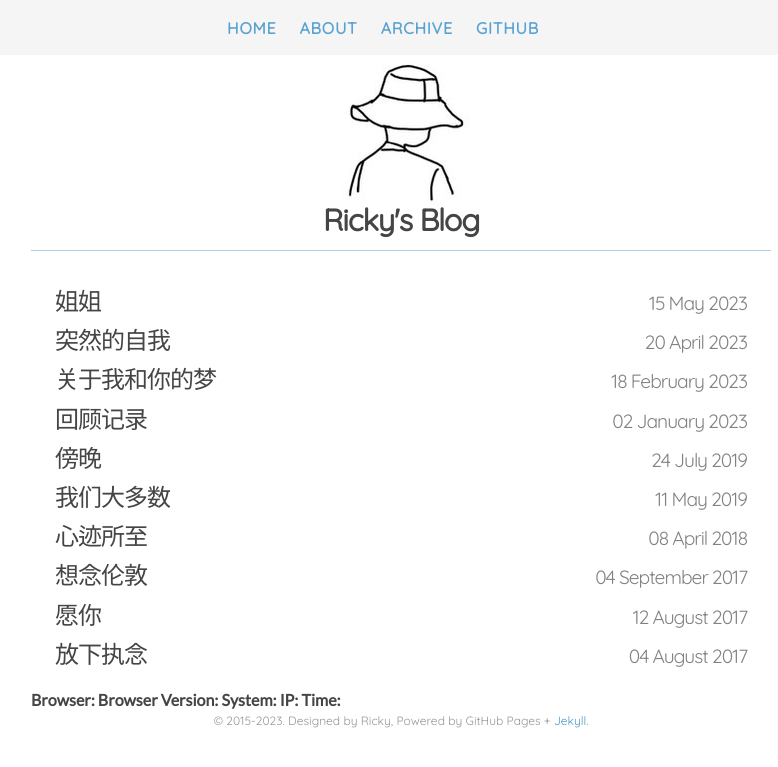
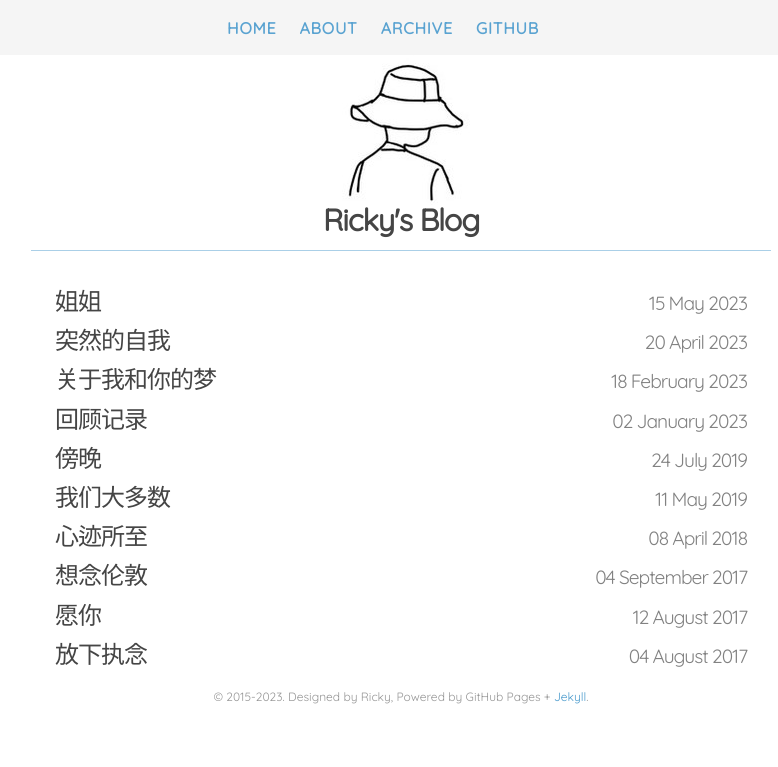
Before and after one commit to Rickylamn/Rickylamn.github.io, a Jekyll site: the page built from index.html, in a window 1280 px wide. Shown: the top 767 px of the page, without its empty margins (239-1017 px from the left). Built offline with Jekyll 4.4.1, drawn with Linux system fonts in a browser that asks for light colours; nearby versions of some CDN libraries; part of the change alters nothing that is shown.

Commit message:
Update index.html

```diff
--- a/index.html
+++ b/index.html
@@ -19,39 +19,6 @@ layout: main
     {% endfor %}
   </ul>
 
-  <!-- 展示最新访客数据 -->
-  <div class="visitor-info">
-    <span><b>Browser:</b></span> <span id="visitor-browser"></span>
-    <span><b>Browser Version:</b></span> <span id="visitor-browser-version"></span>
-    <span><b>System:</b></span> <span id="visitor-system"></span>
-    <span><b>IP:</b></span> <span id="visitor-ip"></span>
-    <span><b>Time:</b></span> <span id="visitor-time"></span>
-  </div>
-
   <div class="footer center">
     © 2015-2023. Designed by Ricky, Powered by GitHub Pages + <a href=“https://github.com/kuoa/julia”>Jekyll</a>.
   </div>
-</div>
-
-<script src="https://code.jquery.com/jquery-3.6.0.min.js"></script>
-<script>
-$(document).ready(function() {
-  setInterval(function(){
-    $.ajax({
-      url: 'api.php',
-      type: 'GET',
-      dataType: 'json',
-      success: function(data) {
-        $('#visitor-browser').text(data.browser);
-        $('#visitor-browser-version').text(data.browser_ver);
-        $('#visitor-system').text(data.system);
-        $('#visitor-ip').text(data.ip);
-        $('#visitor-time').text(data.time);
-      },
-      error: function(jqXHR, textStatus, errorThrown) {
-        console.log('Error: ' + textStatus + ' - ' + errorThrown);
-      }
-    });
-  }, 5000); //每5秒获取一次最新访客数据
-});
-</script>
```
